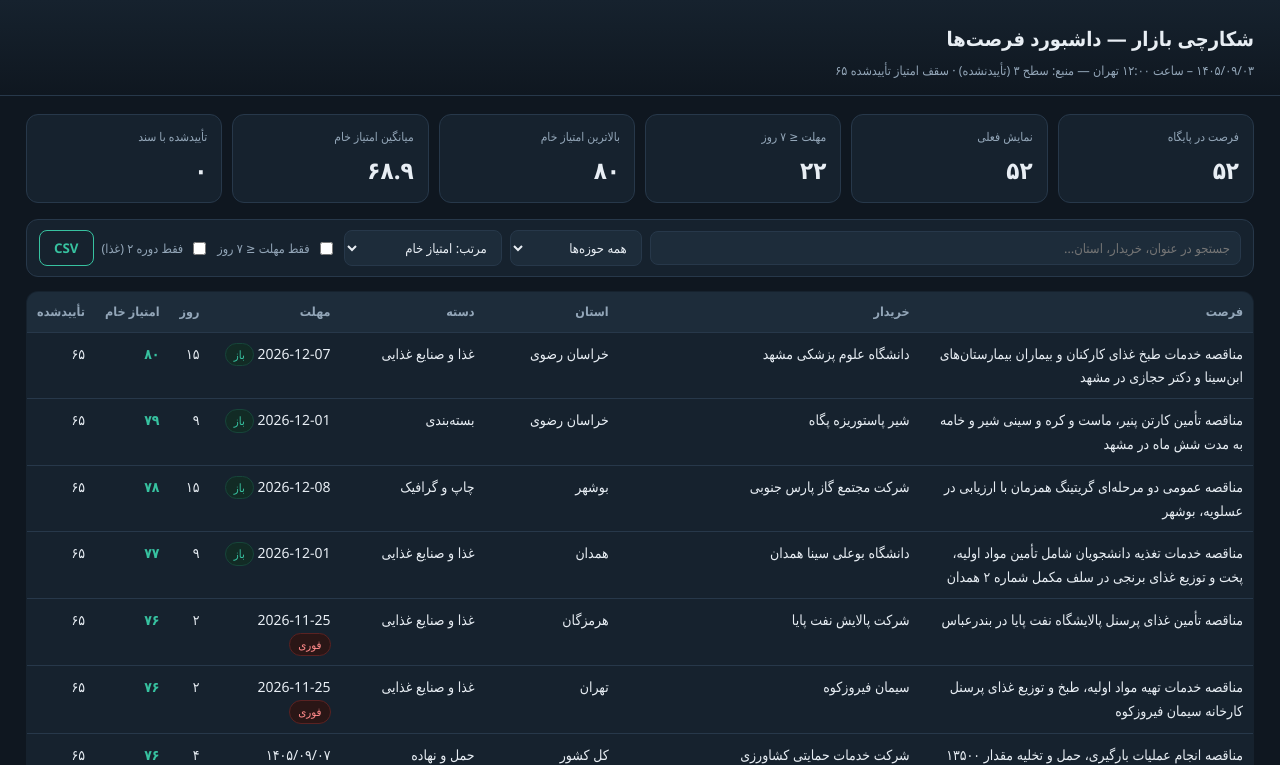
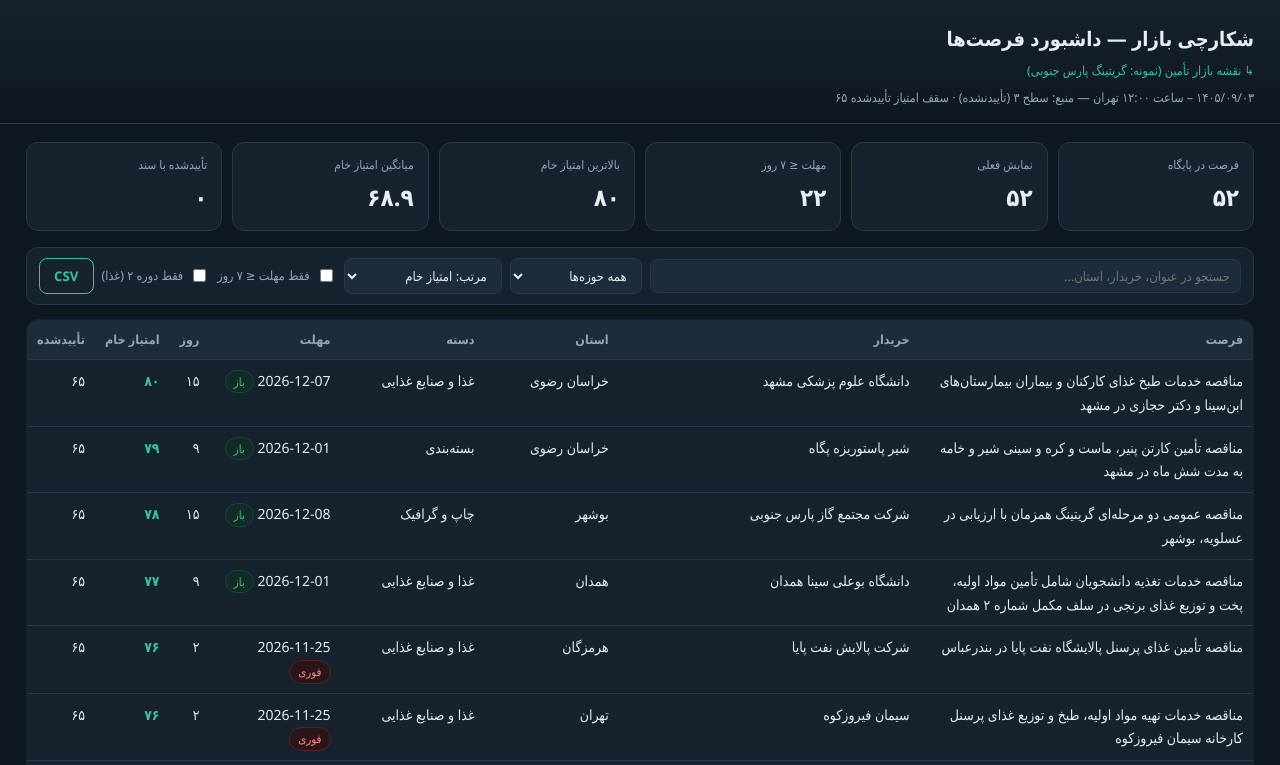
Before and after one commit to valipout65/market-hunter-dashboard, a plain HTML site: page index.html in a window 1280 px wide. Shown: the top 765 px of the page. Drawn offline with Linux system fonts and the light colour scheme.

Commit message:
feat: لینک نقشه تأمین در داشبورد

```diff
--- a/index.html
+++ b/index.html
@@ -56,6 +56,7 @@
 <body>
 <header>
   <h1>شکارچی بازار — داشبورد فرصت‌ها</h1>
+  <div class="sub" style="margin-bottom:6px"><a href="supply.html" style="color:#37c2a0;text-decoration:none">↳ نقشه بازار تأمین (نمونه: گریتینگ پارس جنوبی)</a></div>
   <div class="sub">۱۴۰۵/۰۹/۰۳ – ساعت ۱۲:۰۰ تهران — منبع: سطح ۳ (تأییدنشده) · سقف امتیاز تأییدشده ۶۵</div>
 </header>
 <div class="wrap">
```
